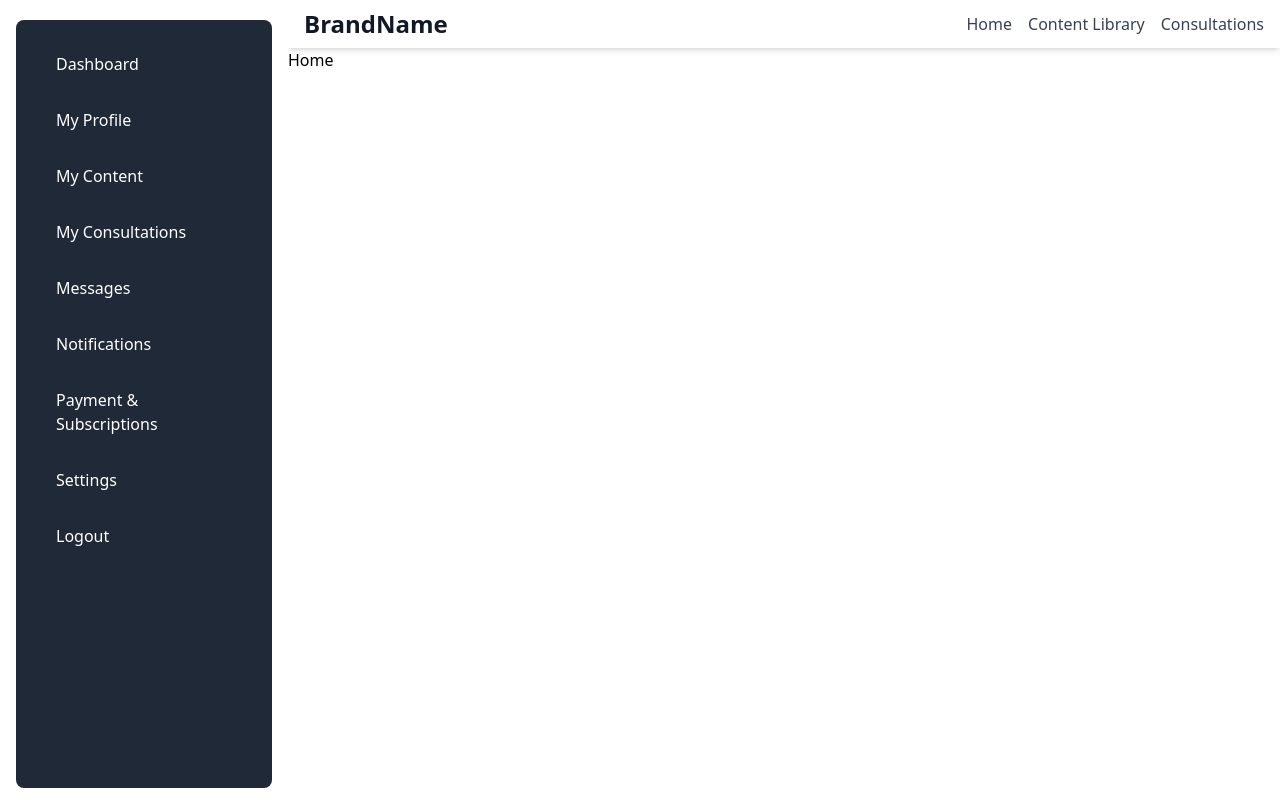
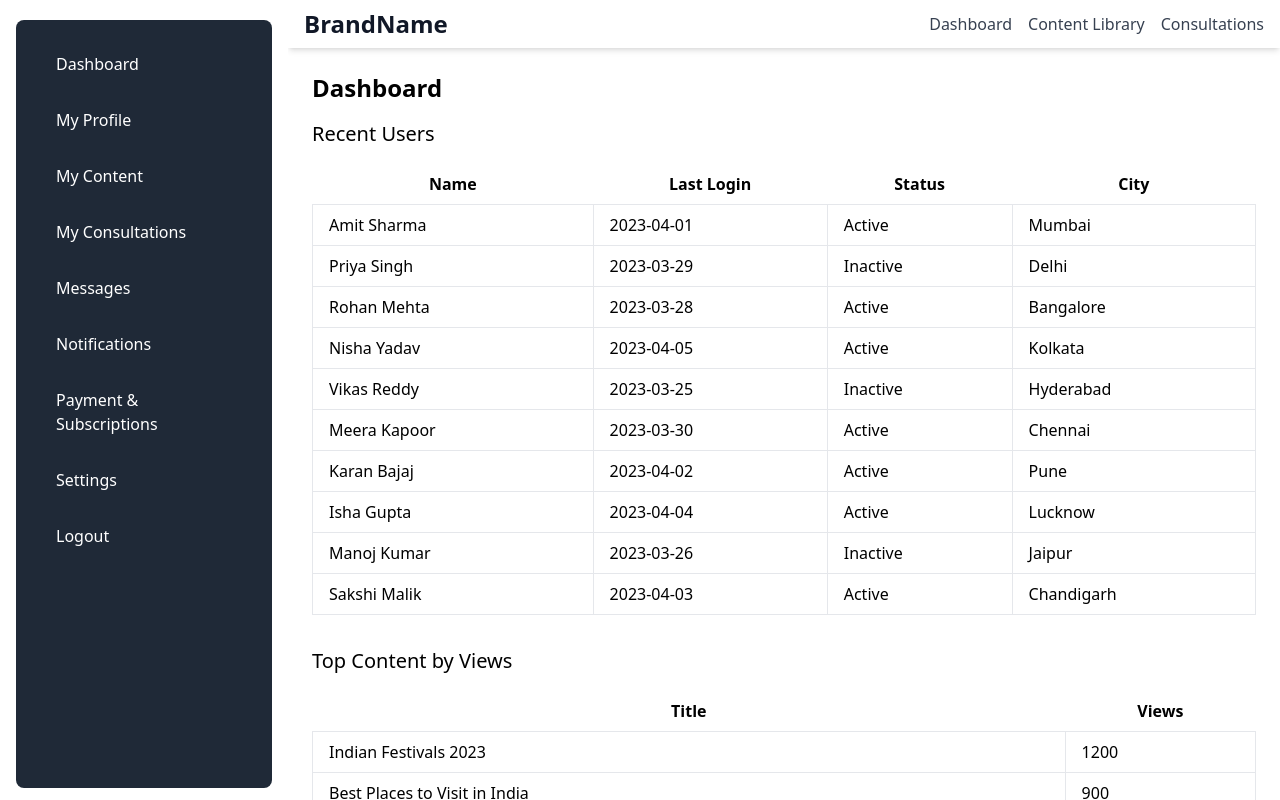
Before and after one commit to thefullstacktrainer/consultation_platform, a React (Create React App) app in the folder frontend/: page / in a window 1280 px wide. Shown: the top 800 px of the page. Built offline with nearby package versions, Linux system fonts and the light colour scheme.

Commit message:
Dashboard

```diff
--- a/frontend/src/App.js
+++ b/frontend/src/App.js
@@ -2,7 +2,6 @@ import React from 'react';
 import { BrowserRouter as Router, Route, Routes } from 'react-router-dom';
 import './App.css';
 
-import Home from './components/Home';
 import MyProfile from './components/MyProfile';
 import MyContent from './components/MyContent';
 import MyConsultations from './components/MyConsultations';
@@ -18,18 +17,20 @@ import Sidebar from './components/Sidebar';
 import ContentLibrary from './components/ContentLibrary';
 import Consultations from './components/Consultations';
 import Navbar from './components/Navbar';
+import Dashboard from './components/Dashboard';
 
 function App() {
   return (
     <Router>
       <div className="flex flex-col h-screen">
 
-        <div className="flex flex-1 bg-white">
+        <div className="flex bg-white">
           <Sidebar />
           <div className="flex-1 flex flex-col overflow-hidden">
             <Navbar />
+            <div className="flex-grow overflow-y-auto">
               <Routes>
-              <Route path="/" element={<Home />} />
+                <Route path="/" element={<Dashboard />} />
                 <Route path="/my-profile" element={<MyProfile />} />
                 <Route path="/my-content" element={<MyContent />} />
                 <Route path="/my-consultations" element={<MyConsultations />} />
@@ -52,6 +53,7 @@ function App() {
             </div>
           </div>
         </div>
+      </div>
     </Router>
   );
 }
--- /dev/null
+++ b/frontend/src/components/Dashboard.js
@@ -0,0 +1,83 @@
+import React from 'react';
+
+const userData = [
+    { "id": 1, "name": "Amit Sharma", "lastLogin": "2023-04-01", "status": "Active", "city": "Mumbai" },
+    { "id": 2, "name": "Priya Singh", "lastLogin": "2023-03-29", "status": "Inactive", "city": "Delhi" },
+    { "id": 3, "name": "Rohan Mehta", "lastLogin": "2023-03-28", "status": "Active", "city": "Bangalore" },
+    { "id": 4, "name": "Nisha Yadav", "lastLogin": "2023-04-05", "status": "Active", "city": "Kolkata" },
+    { "id": 5, "name": "Vikas Reddy", "lastLogin": "2023-03-25", "status": "Inactive", "city": "Hyderabad" },
+    { "id": 6, "name": "Meera Kapoor", "lastLogin": "2023-03-30", "status": "Active", "city": "Chennai" },
+    { "id": 7, "name": "Karan Bajaj", "lastLogin": "2023-04-02", "status": "Active", "city": "Pune" },
+    { "id": 8, "name": "Isha Gupta", "lastLogin": "2023-04-04", "status": "Active", "city": "Lucknow" },
+    { "id": 9, "name": "Manoj Kumar", "lastLogin": "2023-03-26", "status": "Inactive", "city": "Jaipur" },
+    { "id": 10, "name": "Sakshi Malik", "lastLogin": "2023-04-03", "status": "Active", "city": "Chandigarh" }
+];
+
+const contentData = [
+    { "title": "Indian Festivals 2023", "views": 1200 },
+    { "title": "Best Places to Visit in India", "views": 900 },
+    { "title": "Indian Cuisines: A Journey", "views": 750 },
+    { "title": "Yoga: India's Gift to the World", "views": 1100 },
+    { "title": "Bollywood: Behind the Scenes", "views": 980 },
+    { "title": "Indian Classical Music Basics", "views": 850 },
+    { "title": "The Indian Startup Ecosystem", "views": 950 },
+    { "title": "Indian Literature: Classics to Modern", "views": 690 },
+    { "title": "Exploring the Himalayas", "views": 720 },
+    { "title": "The Spirituality of India", "views": 640 }
+];
+
+const Dashboard = () => {
+    return (
+        <div className="p-6">
+            <h1 className="text-2xl font-semibold mb-4">Dashboard</h1>
+
+            {/* User Data */}
+            <div className="mb-8">
+                <h2 className="text-xl mb-4">Recent Users</h2>
+                <table className="min-w-full bg-white">
+                    <thead>
+                        <tr>
+                            <th className="py-2 px-4">Name</th>
+                            <th className="py-2 px-4">Last Login</th>
+                            <th className="py-2 px-4">Status</th>
+                            <th className="py-2 px-4">City</th>
+                        </tr>
+                    </thead>
+                    <tbody>
+                        {userData.map(user => (
+                            <tr key={user.id}>
+                                <td className="border py-2 px-4">{user.name}</td>
+                                <td className="border py-2 px-4">{user.lastLogin}</td>
+                                <td className="border py-2 px-4">{user.status}</td>
+                                <td className="border py-2 px-4">{user.city}</td>
+                            </tr>
+                        ))}
+                    </tbody>
+                </table>
+            </div>
+
+            {/* Content Data */}
+            <div className="mb-8">
+                <h2 className="text-xl mb-4">Top Content by Views</h2>
+                <table className="min-w-full bg-white">
+                    <thead>
+                        <tr>
+                            <th className="py-2 px-4">Title</th>
+                            <th className="py-2 px-4">Views</th>
+                        </tr>
+                    </thead>
+                    <tbody>
+                        {contentData.map(content => (
+                            <tr key={content.title}>
+                                <td className="border py-2 px-4">{content.title}</td>
+                                <td className="border py-2 px-4">{content.views}</td>
+                            </tr>
+                        ))}
+                    </tbody>
+                </table>
+            </div>
+        </div>
+    );
+}
+
+export default Dashboard;
--- a/frontend/src/components/Navbar.js
+++ b/frontend/src/components/Navbar.js
@@ -12,7 +12,7 @@ const Navbar = () => {
                 <div className="flex items-center justify-between">
                     <div className="text-2xl font-semibold text-gray-900">BrandName</div>
                     <div className="hidden md:flex space-x-4">
-                        <Link to="/" className="text-gray-700 hover:text-gray-900">Home</Link>
+                        <Link to="/" className="text-gray-700 hover:text-gray-900">Dashboard</Link>
                         <Link to="/content-library" className="text-gray-700 hover:text-gray-900">Content Library</Link>
                         <Link to="/consultations" className="text-gray-700 hover:text-gray-900">Consultations</Link>
                         {/* ... add other routes as necessary ... */}
@@ -28,7 +28,7 @@ const Navbar = () => {
                 </div>
                 {isOpen && (
                     <div className="md:hidden space-y-2 mt-2">
-                        <Link to="/" className="block text-gray-700 hover:text-gray-900">Home</Link>
+                        <Link to="/" className="block text-gray-700 hover:text-gray-900">Dashboard</Link>
                         <Link to="/content-library" className="block text-gray-700 hover:text-gray-900">Content Library</Link>
                         <Link to="/consultations" className="block text-gray-700 hover:text-gray-900">Consultations</Link>
                         {/* ... add other routes for mobile view as necessary ... */}
```
Lines whose indentation alone changed are shown as unchanged.
